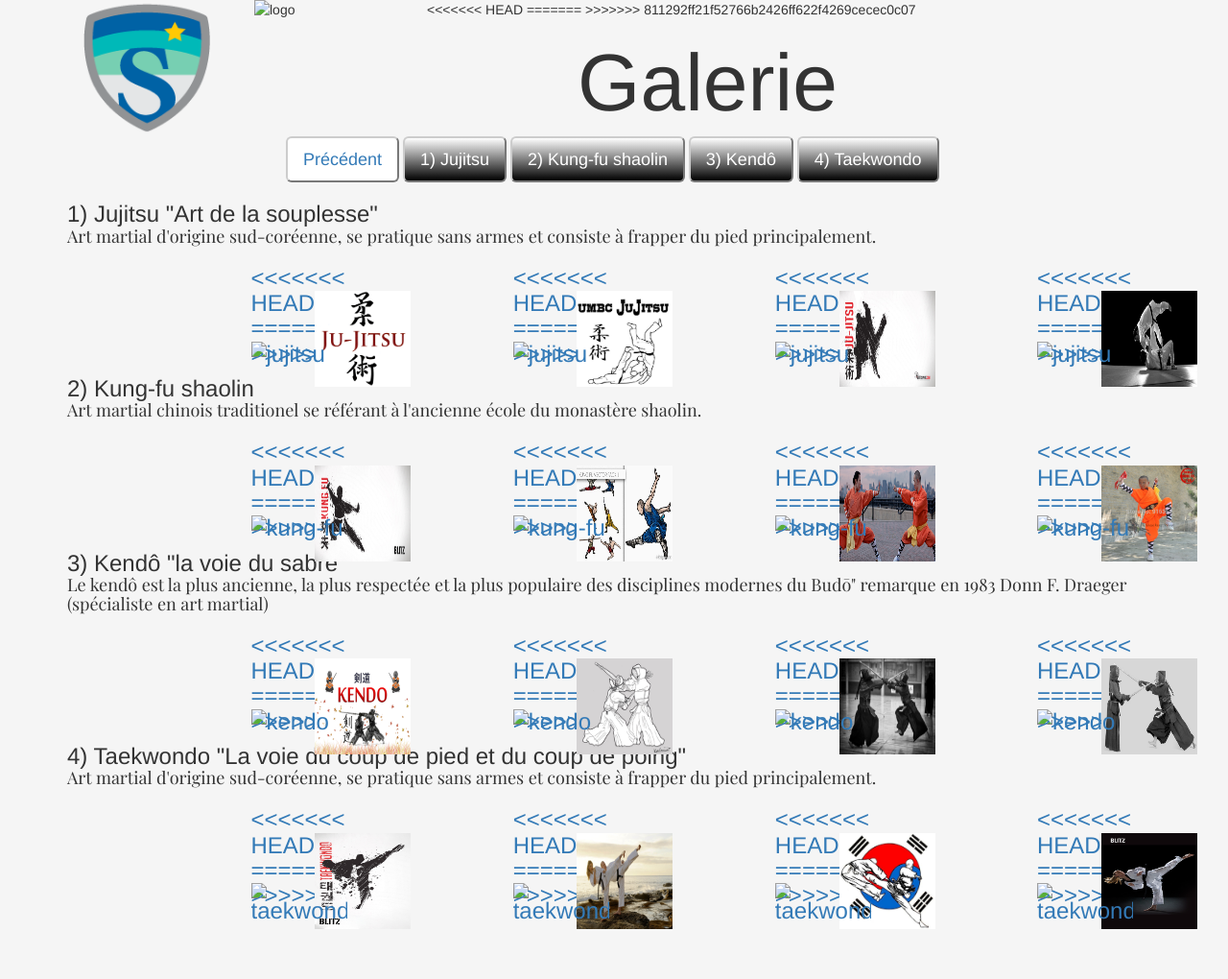
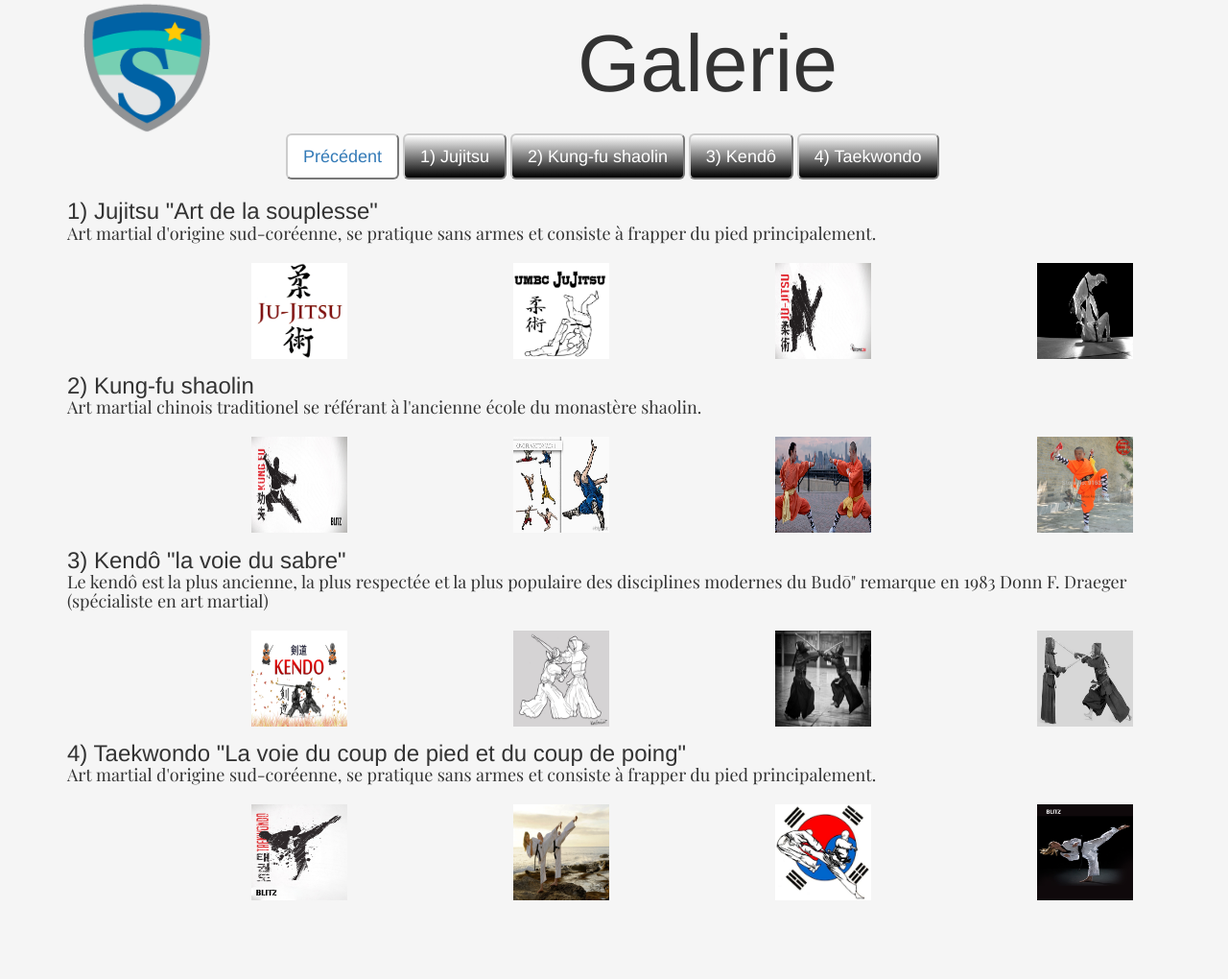
Before and after one commit to Simplon-Roubaix/sportbinome1, a plain HTML site: page gallerie.html in a window 1280 px wide. Shown: the whole page at 96% size. After the commit the page ends 954 px from the top, so only its background shows below. Drawn offline with nearby package versions, Linux system fonts and the light colour scheme.

Commit message:
netoyage des fichier a cause du merge

```diff
--- a/gallerie.html
+++ b/gallerie.html
@@ -18,11 +18,7 @@
   <header>
     <div class="container">
       <div class="row">
-<<<<<<< HEAD
         <img class="col-lg-2 md-4 xs-2" align="left" src="img/logo_theme.png" alt="logo" />
-=======
-        <img class="col-lg-2 md-4 xs-2" align="left" src="logo_theme.png" alt="logo" />
->>>>>>> 811292ff21f52766b2426ff622f4269cecec0c07
         <h1 class="col-lg-6 col-lg-offset-2" align="center">Galerie</h1>
       </div>
     </div>
@@ -42,38 +38,22 @@
 
         <li>
           <a href="#">
-<<<<<<< HEAD
             <img src="img/jujitsu_kanji.gif" alt="jujitsu" />
-=======
-            <img src="jujitsu_kanji.gif" alt="jujitsu" />
->>>>>>> 811292ff21f52766b2426ff622f4269cecec0c07
           </a>
         </li>
         <li>
           <a href="#">
-<<<<<<< HEAD
             <img src="img/juji.jpg" alt="jujitsu" />
-=======
-            <img src="juji.jpg" alt="jujitsu" />
->>>>>>> 811292ff21f52766b2426ff622f4269cecec0c07
           </a>
         </li>
         <li>
           <a href="#">
-<<<<<<< HEAD
             <img src="img/jiu-jitsu-wallpaper.jpg" alt="jujitsu" />
-=======
-            <img src="jiu-jitsu-wallpaper.jpg" alt="jujitsu" />
->>>>>>> 811292ff21f52766b2426ff622f4269cecec0c07
           </a>
         </li>
         <li>
           <a href="#">
-<<<<<<< HEAD
             <img src="img/jujistu4.jpg" alt="jujitsu" />
-=======
-            <img src="jujistu4.jpg" alt="jujitsu" />
->>>>>>> 811292ff21f52766b2426ff622f4269cecec0c07
           </a>
         </li>
       </ul>
@@ -83,38 +63,22 @@
         <ul class="col-lg-12">
           <li>
             <a href="#">
-<<<<<<< HEAD
               <img src="img/Kung_fu.jpg" alt="kung-fu" />
-=======
-              <img src="Kung_fu.jpg" alt="kung-fu" />
->>>>>>> 811292ff21f52766b2426ff622f4269cecec0c07
             </a>
           </li>
           <li>
             <a href="#">
-<<<<<<< HEAD
               <img src="img/kun-fu1.jpg" alt="kung-fu" />
-=======
-              <img src="kun-fu1.jpg" alt="kung-fu" />
->>>>>>> 811292ff21f52766b2426ff622f4269cecec0c07
             </a>
           </li>
           <li>
             <a href="#">
-<<<<<<< HEAD
               <img src="img/indexpoto.jpg" alt="kung-fu" />
-=======
-              <img src="indexpoto.jpg" alt="kung-fu" />
->>>>>>> 811292ff21f52766b2426ff622f4269cecec0c07
             </a>
           </li>
           <li>
             <a href="#">
-<<<<<<< HEAD
               <img src="img/moine_s.jpg" alt="kung-fu" />
-=======
-              <img src="moine_s.jpg" alt="kung-fu" />
->>>>>>> 811292ff21f52766b2426ff622f4269cecec0c07
             </a>
           </li>
         </ul>
@@ -124,38 +88,22 @@
           <ul class="col-lg-12">
             <li>
               <a href="#">
-<<<<<<< HEAD
                 <img src="img/Kendo1.png" alt="kendo" />
-=======
-                <img src="Kendo1.png" alt="kendo" />
->>>>>>> 811292ff21f52766b2426ff622f4269cecec0c07
               </a>
             </li>
             <li>
               <a href="#">
-<<<<<<< HEAD
                 <img src="img/kendo3.jpg" alt="kendo" />
-=======
-                <img src="kendo3.jpg" alt="kendo" />
->>>>>>> 811292ff21f52766b2426ff622f4269cecec0c07
               </a>
             </li>
             <li>
               <a href="#">
-<<<<<<< HEAD
                 <img src="img/kendo2.jpg" alt="kendo" />
-=======
-                <img src="kendo2.jpg" alt="kendo" />
->>>>>>> 811292ff21f52766b2426ff622f4269cecec0c07
               </a>
             </li>
             <li>
               <a href="#">
-<<<<<<< HEAD
                 <img src="img/kikentai.jpg" alt="kendo" />
-=======
-                <img src="kikentai.jpg" alt="kendo" />
->>>>>>> 811292ff21f52766b2426ff622f4269cecec0c07
               </a>
             </li>
           </ul>
@@ -165,38 +113,22 @@
             <ul class="col-lg-12">
               <li>
                 <a href="#">
-<<<<<<< HEAD
                   <img src="img/TKW.jpg" alt="taekwondo" />
-=======
-                  <img src="TKW.jpg" alt="taekwondo" />
->>>>>>> 811292ff21f52766b2426ff622f4269cecec0c07
                 </a>
               </li>
               <li>
                 <a href="#">
-<<<<<<< HEAD
                   <img src="img/taek.jpg" alt="taekwondo" />
-=======
-                  <img src="taek.jpg" alt="taekwondo" />
->>>>>>> 811292ff21f52766b2426ff622f4269cecec0c07
                 </a>
               </li>
               <li>
                 <a href="#">
-<<<<<<< HEAD
                   <img src="img/taek-logo.jpg" alt="taekwondo" />
-=======
-                  <img src="taek-logo.jpg" alt="taekwondo" />
->>>>>>> 811292ff21f52766b2426ff622f4269cecec0c07
                 </a>
               </li>
               <li>
                 <a href="#">
-<<<<<<< HEAD
                   <img src="img/fem.jpg" alt="taekwondo" />
-=======
-                  <img src="fem.jpg" alt="taekwondo" />
->>>>>>> 811292ff21f52766b2426ff622f4269cecec0c07
                 </a>
               </li>
             </ul>
```
Also changed, not shown: apropos.html (+0 -29 lines), contact.html (+0 -24 lines), index.html (+0 -26 lines).
